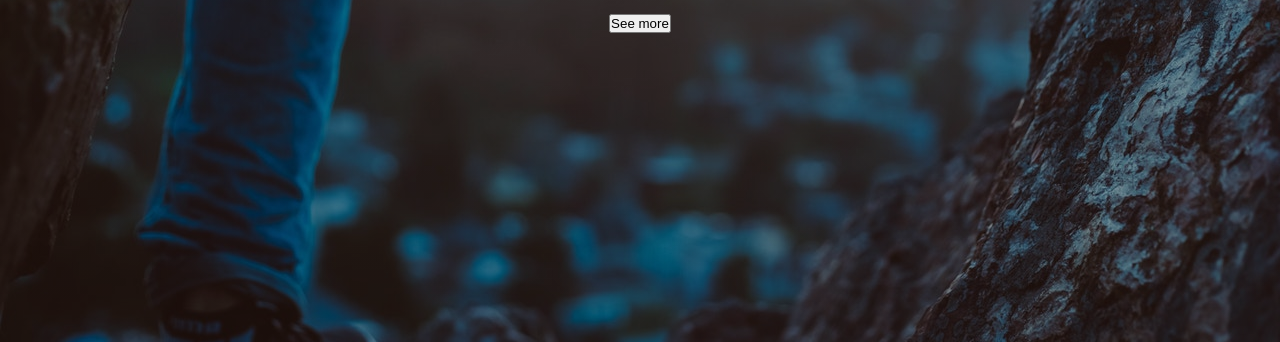
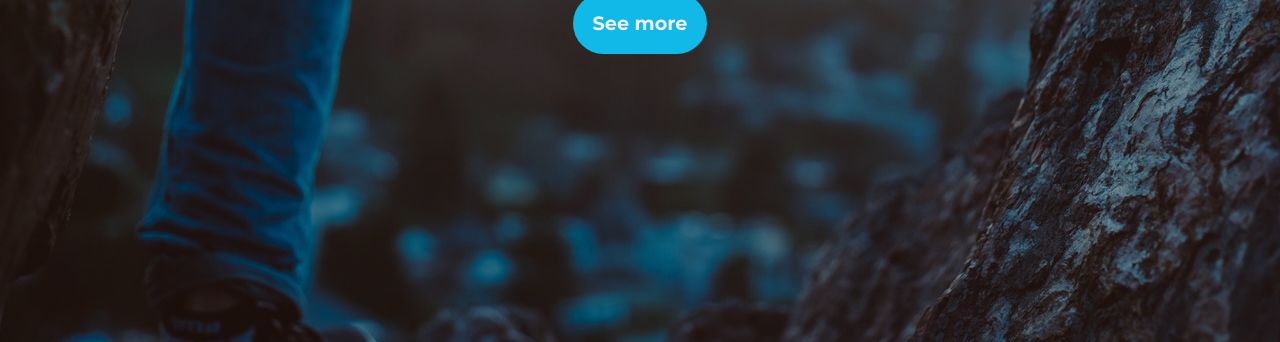
Before and after one commit to btomc/phots-gatsby, a Gatsby site: page / in a window 1280 px wide. Shown: the part 458-800 px from the top of the page. Built offline with nearby package versions, Linux system fonts and the light colour scheme; Gatsby itself is replaced by a stand-in of ours.

Commit message:
Create Button component

```diff
--- /dev/null
+++ b/src/components/Button.js
@@ -0,0 +1,21 @@
+import styled from 'styled-components'
+import {Link} from 'gatsby'
+
+export const Button = styled(Link)`
+    background: ${({primary}) => (primary ? '#10b9e8' : '#181d61')};
+    white-space: nowrap;
+    color: #f2f2f2;
+    font-size: 1.2rem;
+    padding: ${({ big }) => (big ? '20px' : '16px')};
+    outline: none;
+    border: none;
+    min-width: 100px;
+    cursor: pointer;
+    text-decoration: none;
+    transition: 0.4s !important;
+    border-radius: 50px;
+
+    &:hover {
+        transform: scale(1.09);
+    }
+`;
--- a/src/components/Hero.js
+++ b/src/components/Hero.js
@@ -1,6 +1,7 @@
 import React from 'react'
 import styled from 'styled-components'
 import bg from '../images/background-1.jpg'
+import { Button } from './Button'
 
 const Hero = () => {
     return (
@@ -10,7 +11,7 @@ const Hero = () => {
                 <HeroItems>
                     <HeroH1>Unforgettable moments</HeroH1>
                     <HeroP>preserved forever</HeroP>
-                    <Button>See more</Button>
+                    <Button primary='true' big='true' to='/services'>See more</Button>
                 </HeroItems>
             </HeroContent>
         </HeroContainer>
@@ -76,7 +77,7 @@ const HeroItems = styled.div`
     padding: 0;
     color: #f2f2f2;
     line-height: 1.1;
-    font-weight: bold;
+    font-weight: 800;
 `;
 
 const HeroH1 = styled.h1`
@@ -89,7 +90,5 @@ const HeroH1 = styled.h1`
 const HeroP = styled.p`
     font-size: clamp(1.5rem, 3vw, 3rem);
     margin-bottom: 2rem;
-    font-weight: 500;
+    font-weight: 600;
 `;
-
-const Button = styled.button``;
--- a/src/components/Navbar.js
+++ b/src/components/Navbar.js
@@ -58,7 +58,6 @@ export default Navbar
 
 const Nav = styled.div`
     background: ${({active}) => active ? '#181d61' : 'transparent'};
-    /* background: #181d61; */
     height: 80px;
     display: flex;
     align-items: center;
```
